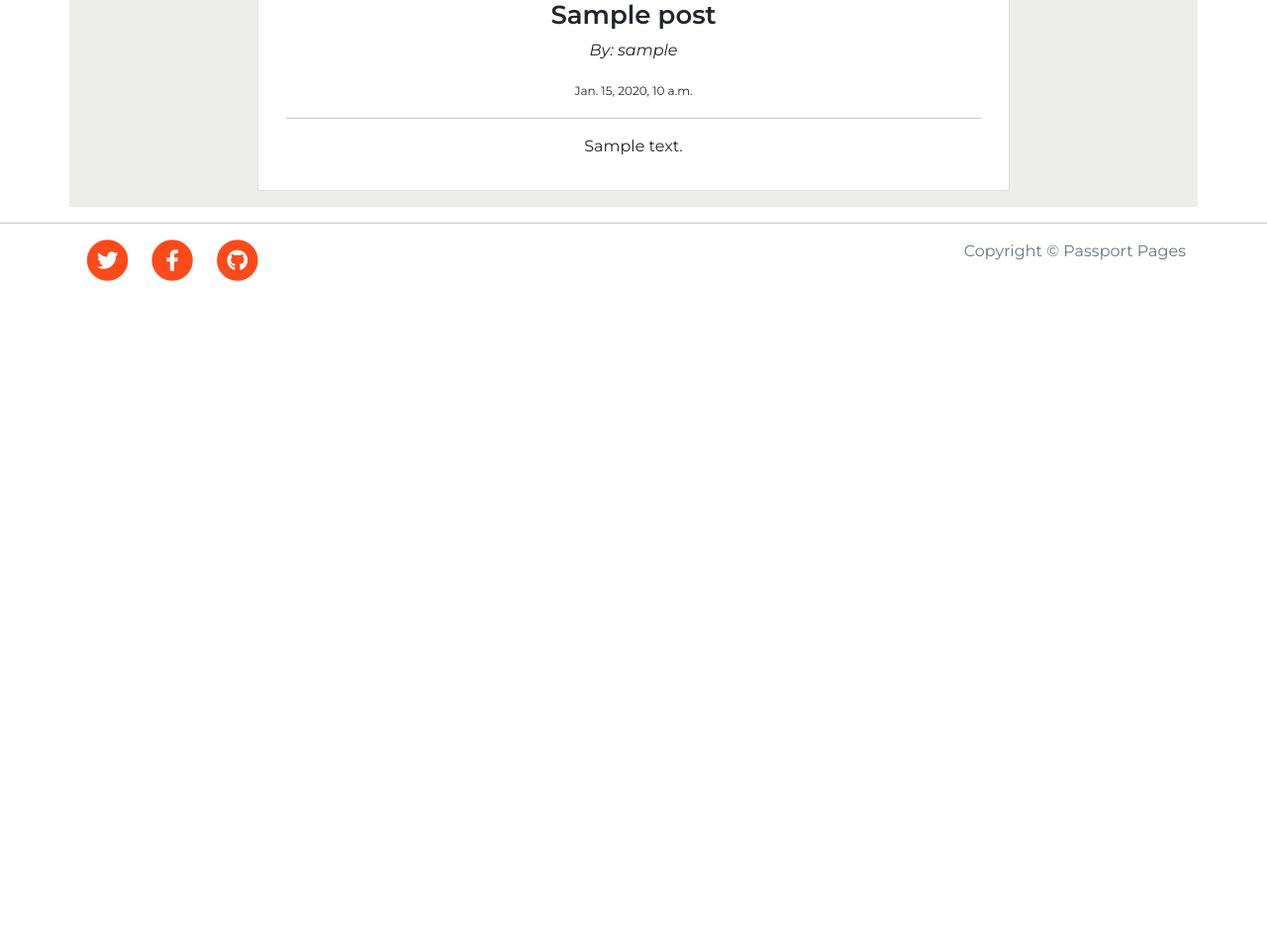
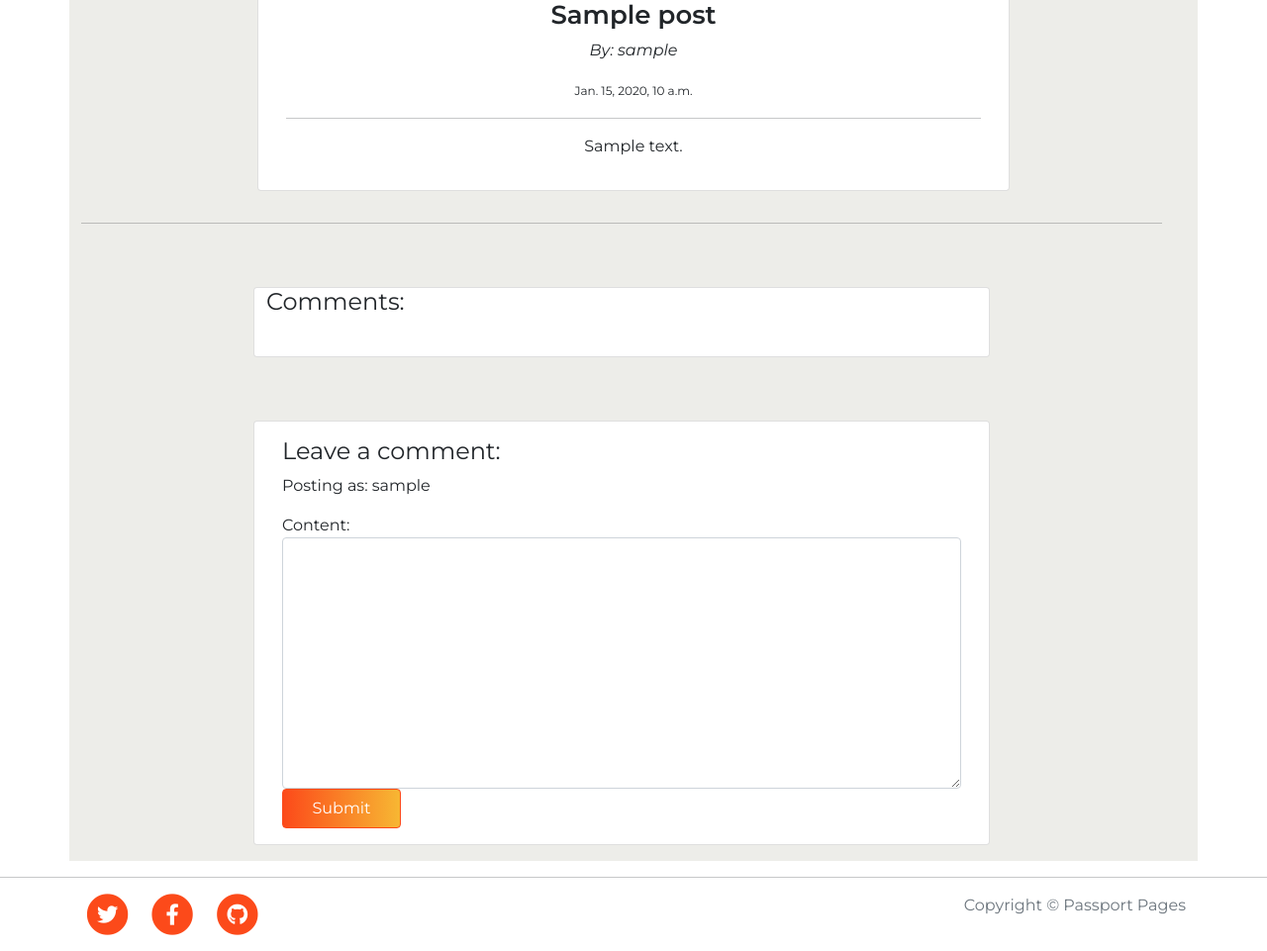
Before and after one commit to AiGaA/passport-pages, a Django app: page /post/1/ in a window 1280 px wide. Shown: the part 163-1124 px from the top of the page at 99% size. Before the commit the page ends 447 px from the top, so only its background shows below. Run offline with Django 3.2, Linux system fonts and the light colour scheme; a user stored in the database is signed in; tables that the repository leaves empty hold one stand-in row (values such as "Sample post").

Commit message:
Add comment section to post detail form

```diff
--- a/blog/views.py
+++ b/blog/views.py
@@ -2,8 +2,8 @@ from django.shortcuts import render, get_object_or_404, redirect, reverse
 from django.views import generic, View
 from django.http import HttpResponseRedirect
 from django.contrib.auth.models import User
-from .models import Post
-from .forms import AddPost
+from .models import Post, Comment
+from .forms import AddPost, CommentsForm
 
 
 # Create your views here.
@@ -30,6 +30,8 @@ class UserPostList(generic.ListView):
 class PostDetailView(generic.DetailView):
     model = Post
     template_name = 'blog/post_detail.html'
+    form = CommentsForm()
+    extra_context = {'form': form}
 
 
 def add_post(request):
--- /dev/null
+++ b/templates/blog/includes/add_comment.html
@@ -0,0 +1,4 @@
+<form method="post" enctype="multipart/form-data">
+  {{ form }} {% csrf_token %} {# <input type="text" />#}
+  <button type="submit" class="btn sign-up-btn">Submit</button>
+</form>
--- a/templates/blog/post_detail.html
+++ b/templates/blog/post_detail.html
@@ -22,7 +22,44 @@
         <p>{{ post.content }}</p>
       </div>
     </div>
+    <div class="row">
+      <div class="col">
+        <hr />
+      </div>
+    </div>
+    <div class="row">
+      <div class="card col-lg-8 mt-5 mb-3 mx-auto">
+        <h4>Comments:</h4>
+        <div class="card-body">
+          <!-- We want a for loop inside the empty control tags to iterate through each comment in comments -->
+          {% for comment in comments %}
+          <div class="comments" style="padding: 10px">
+            <p class="font-weight-bold">
+              <!-- The commenter's name goes here. Check the model if you're not sure what that is -->
+              {{ comment.name }}
+              <span class="text-muted font-weight-normal">
+                <!-- The comment's created date goes here -->
+                {{ comment.created_on }}
+              </span>
+              wrote:
+            </p>
+            <!-- The body of the comment goes before the | -->
+            {{ comment.body | linebreaks }}
+          </div>
+          <!-- Our for loop ends here -->
+          {% endfor %}
+        </div>
+      </div>
+      <div class="card col-lg-8 mt-5 mb-3 mx-auto">
+        <div class="card-body">
+          {% if user.is_authenticated %}
+          <h4>Leave a comment:</h4>
+          <p>Posting as: {{ user.username }}</p>
+          {%include 'blog/includes/add_comment.html' %} {% endif %}
+        </div>
+      </div>
+    </div>
   </div>
+
+  {% endblock %}
 </div>
-
-{% endblock %}
```
